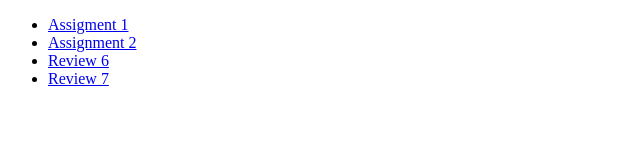
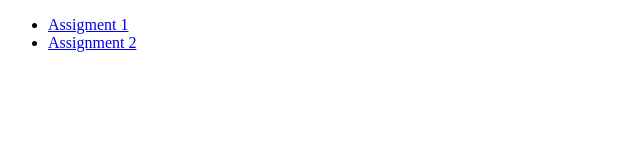
Before and after one commit to AlmotasemAlawneh/wapJS, a plain HTML site: page waplab04/inheritance.html in a window 1280 px wide. Shown: the whole page, without its empty margins (0-640 px from the left). Drawn offline with Linux system fonts and the light colour scheme.

Commit message:
removed wrong links from inheritance page

```diff
--- a/waplab04/inheritance.html
+++ b/waplab04/inheritance.html
@@ -15,12 +15,6 @@
                     <li>
                             <a href="inheritance.html">Assignment 2</a>
                     </li>
-                    <li>
-                        <a href="review6.html">Review 6</a>
-                    </li>
-                    <li>
-                        <a href="review7.html">Review 7</a>
-                    </li>
                 </ul>
             </header>
 </body>
```
